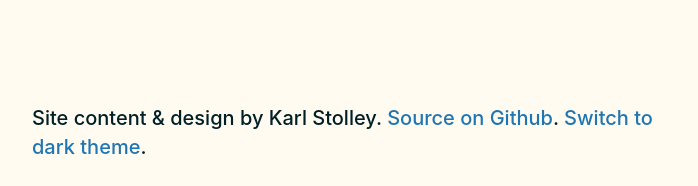
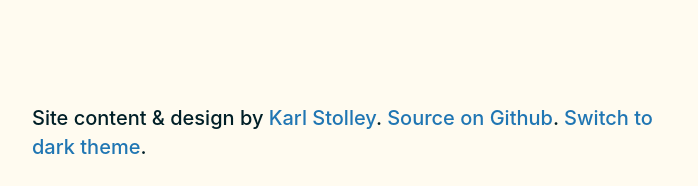
Before and after one commit to karlstolley/stolley.dev, a Jekyll site: the page built from index.md, in a window 1280 px wide and 900 px high, scrolled down 14901 px. Shown: the part 711-897 px from the top of the window, without its empty margins (224-922 px from the left). Built offline with Jekyll 4.4.1, drawn with Linux system fonts in a browser that asks for light colours; some web fonts are replaced.

Commit message:
Add rel-me link to Mastodon

```diff
--- a/_layouts/default.html
+++ b/_layouts/default.html
@@ -23,7 +23,9 @@
 {% include aside.html %}
 
 <footer id="footer">
-  <small>Site content &amp; design by Karl Stolley.</small>
+  <small>
+    Site content &amp; design by <a rel="me" href="https://hachyderm.io/@stolley">Karl Stolley</a>.
+  </small>
   <a href="https://github.com/karlstolley/stolley.dev" id="github">Source on Github</a>.
 </footer>
 <script src="/assets/js/site.js"></script>
```
